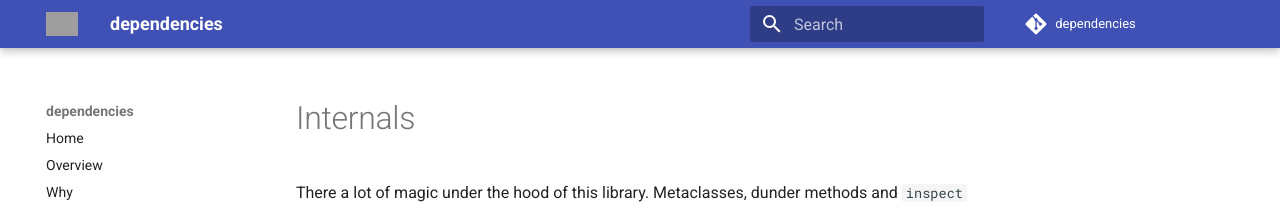
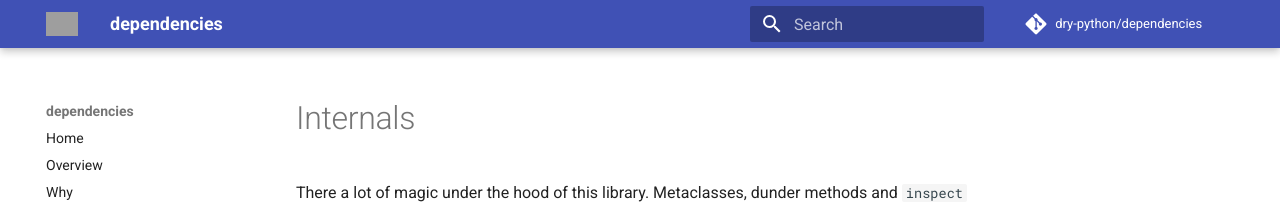
Before and after one commit to proofit404/dependencies, an MkDocs documentation site: the page built from docs/implementation.md, in a window 1280 px wide. Shown: the top 208 px of the page. Built offline with MkDocs 1.6.1 and Material for MkDocs 9.7.7, drawn with Linux system fonts in a browser that asks for light colours; comment, search, counter and statistics services are not loaded; grey boxes are pictures that could not be loaded.

Commit message:
Use GitHub organization name in the docs.

```diff
--- a/mkdocs.yml
+++ b/mkdocs.yml
@@ -11,7 +11,7 @@ theme:
     /dry-python/brand/master/logo/dry-python.png"
   # FIXME: Favicon.
   language: 'en'
-repo_name: dependencies
+repo_name: dry-python/dependencies
 repo_url: 'https://github.com/dry-python/dependencies'
 edit_uri: ''
 extra:
```
